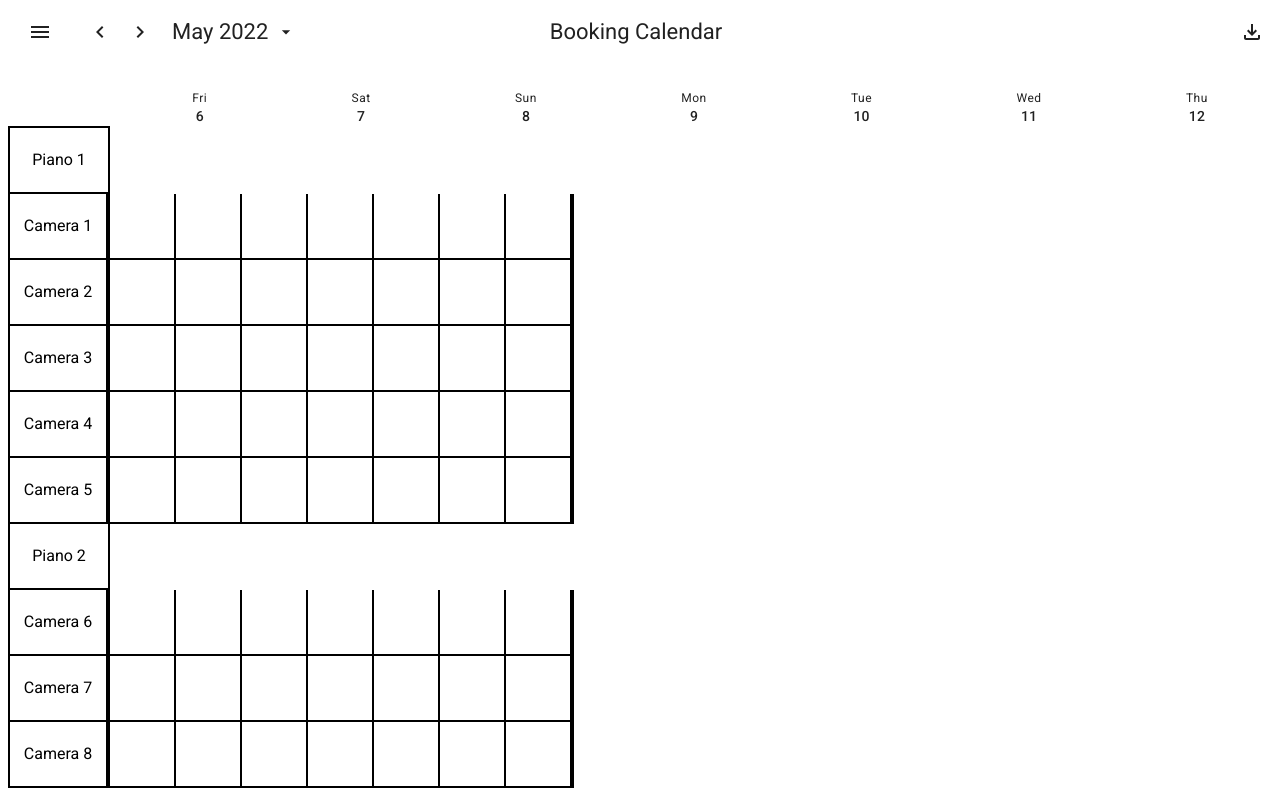
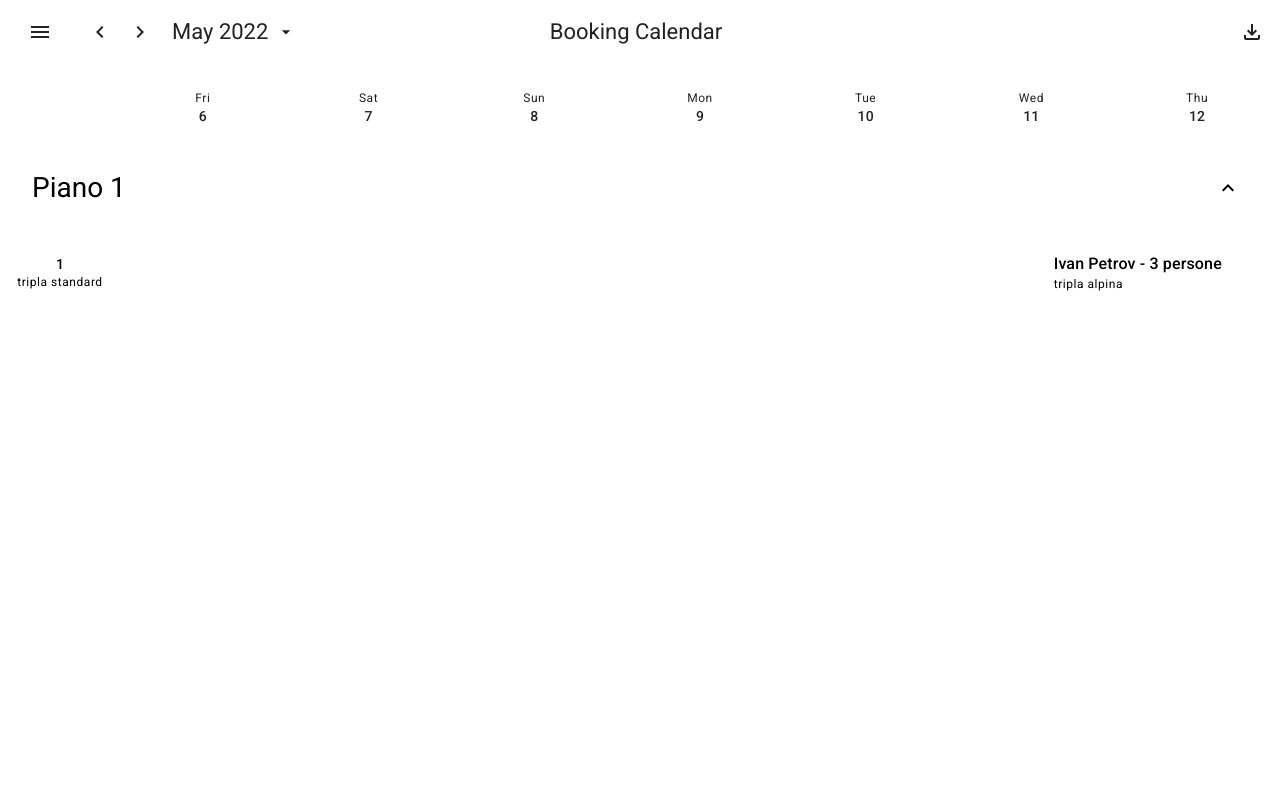
Before and after one commit to dropik/booking-calendar-app, a React app: page / in a window 1280 px wide. Built offline with nearby package versions, Linux system fonts and the light colour scheme; what rgb-lab would draw is missing.

Commit message:
Implemented static layout for new table design

```diff
--- a/src/App.tsx
+++ b/src/App.tsx
@@ -4,8 +4,6 @@ import GlobalStyles from "@mui/material/GlobalStyles";
 import Box from "@mui/material/Box";
 
 import TopAppBar from "./components/TopAppBar";
-import Hotel from "./components/Hotel";
-import TableContainer from "./components/TableContainer";
 import SaveAndResetWidget from "./components/SaveAndResetWidget";
 import AppDrawer from "./components/AppDrawer";
 import ConnectionError from "./components/ConnectionError";
@@ -17,6 +15,7 @@ import "@fontsource/roboto/300.css";
 import "@fontsource/roboto/400.css";
 import "@fontsource/roboto/500.css";
 import "@fontsource/roboto/700.css";
+import Table from "./components/Table";
 
 export default function App(): JSX.Element {
   const theme = useTheme();
@@ -36,12 +35,14 @@ export default function App(): JSX.Element {
           "&.tile-grabbing": {
             cursor: "grabbing"
           }
+        },
+        body: {
+          margin: 0
         }
       }} />
       <TopAppBar />
       <AppDrawer />
-      <Hotel />
-      <TableContainer />
+      <Table />
       <SaveAndResetWidget />
       <ConnectionError />
       <Dialog />
--- /dev/null
+++ b/src/components/Table/index.tsx
@@ -0,0 +1,107 @@
+import React from "react";
+import { useTheme } from "@mui/material/styles";
+import Badge from "@mui/material/Badge";
+import Box from "@mui/material/Box";
+import Grid from "@mui/material/Grid";
+import Stack from "@mui/material/Stack";
+import Typography from "@mui/material/Typography";
+import ExpandLessOutlined from "@mui/icons-material/ExpandLessOutlined";
+
+import M3IconButton from "../m3/M3IconButton";
+import DrawerAdjacent from "../m3/DrawerAdjacent";
+
+export default function Table(): JSX.Element {
+  const theme = useTheme();
+
+  return (
+    <DrawerAdjacent>
+      <Stack spacing={1} sx={{
+        mt: "9.5rem",
+        color: theme.palette.onSurface.light
+      }}>
+        <Box>
+          <Box sx={{
+            display: "flex",
+            alignItems: "center",
+            justifyContent: "space-between",
+            pl: "2rem",
+            pr: "2rem",
+            pt: "1rem",
+            pb: "1rem",
+            borderBottom: `1px solid ${theme.palette.outline.light}`
+          }}>
+            <Typography variant="headlineMedium">Piano 1</Typography>
+            <M3IconButton>
+              <ExpandLessOutlined />
+            </M3IconButton>
+          </Box>
+          <Stack spacing={0}>
+            <Box sx={{
+              position: "relative"
+            }}>
+              <Box sx={{
+                position: "absolute",
+                display: "flex",
+                flexDirection: "column",
+                alignItems: "center",
+                justifyContent: "center",
+                left: 0,
+                top: 0,
+                bottom: 0,
+                width: "5.5rem",
+                pr: "1rem",
+                pl: "1rem",
+                borderRight: `1px solid ${theme.palette.outline.light}`
+              }}>
+                <Typography variant="labelLarge">1</Typography>
+                <Typography variant="bodySmall">tripla standard</Typography>
+              </Box>
+              <Box sx={{
+                ml: "7.5rem",
+                mt: "0.5rem",
+                mb: "0.5rem"
+              }}>
+                <Grid container columnSpacing={1} rowSpacing={0} columns={7}>
+                  <Grid item xs={5.5}>
+                    <Box sx={{
+                      height: "calc(5rem - 2px)",
+                      borderTopRightRadius: "0.75rem",
+                      borderBottomRightRadius: "0.75rem",
+                      border: `1px dashed ${theme.palette.outline.light}`,
+                      borderLeft: 0
+                    }}></Box>
+                  </Grid>
+                  <Grid item xs={1.5}>
+                    <Badge anchorOrigin={{ vertical: "top", horizontal: "left" }} badgeContent=" " color="error" variant="dot" sx={{
+                      display: "block",
+                      "& .MuiBadge-badge": {
+                        top: "0.75rem",
+                        left: "0.75rem"
+                      }
+                    }}>
+                      <Box sx={{
+                        display: "flex",
+                        flexDirection: "column",
+                        alignItems: "start",
+                        justifyContent: "center",
+                        height: "3rem",
+                        p: "1rem",
+                        borderTopLeftRadius: "0.75rem",
+                        borderBottomLeftRadius: "0.75rem",
+                        backgroundColor: theme.palette.booking1Container.light,
+                        color: theme.palette.onBooking1Container.light,
+                      }}>
+                        <Typography variant="titleMedium">Ivan Petrov - 3 persone</Typography>
+                        <Typography variant="bodySmall">tripla alpina</Typography>
+                      </Box>
+                    </Badge>
+                  </Grid>
+                </Grid>
+              </Box>
+            </Box>
+          </Stack>
+        </Box>
+      </Stack>
+    </DrawerAdjacent>
+  );
+}
--- a/src/components/TopAppBar/DateInput.tsx
+++ b/src/components/TopAppBar/DateInput.tsx
@@ -1,15 +1,18 @@
 import React, { useRef, useState } from "react";
 import ArrowDropDownIcon from "@mui/icons-material/ArrowDropDownOutlined";
 import Popover from "@mui/material/Popover";
+import Box from "@mui/material/Box";
+import Typography from "@mui/material/Typography";
+import ChevronLeftOutlined from "@mui/icons-material/ChevronLeftOutlined";
+import ChevronRightOutlined from "@mui/icons-material/ChevronRightOutlined";
 
 import M3TextButton from "../m3/M3TextButton";
+import M3IconButton from "../m3/M3IconButton";
 import M3DatePicker from "../m3/M3DatePicker";
 
 import * as Utils from "../../utils";
 import { useAppDispatch, useColumns, useCurrentDate, useLeftmostDate } from "../../redux/hooks";
 import * as TableSlice from "../../redux/tableSlice";
-import { Box, Typography } from "@mui/material";
-import { ChevronLeftOutlined, ChevronRightOutlined } from "@mui/icons-material";
 
 export default function DateInput(): JSX.Element {
   const dispatch = useAppDispatch();
@@ -75,12 +78,12 @@ export default function DateInput(): JSX.Element {
       <Box sx={{
         display: "flex"
       }}>
-        <M3TextButton iconOnly onClick={goPrev}>
+        <M3IconButton onClick={goPrev}>
           <ChevronLeftOutlined />
-        </M3TextButton>
-        <M3TextButton iconOnly onClick={goNext}>
+        </M3IconButton>
+        <M3IconButton onClick={goNext}>
           <ChevronRightOutlined />
-        </M3TextButton>
+        </M3IconButton>
       </Box>
       <M3TextButton
         ref={ref}
--- a/src/components/TopAppBar/DatesContainer/Dates.tsx
+++ b/src/components/TopAppBar/DatesContainer/Dates.tsx
@@ -1,5 +1,6 @@
 import React, { useMemo } from "react";
 import Box from "@mui/material/Box";
+import Grid from "@mui/material/Grid";
 
 import { useDates } from "../../../redux/hooks";
 
@@ -11,11 +12,14 @@ export default function Dates(): JSX.Element {
 
   return (
     <Box sx={{
-      display: "flex",
       height: "100%",
       ml: "7.5rem"
     }}>
-      {dayCells}
+      <Grid container spacing={0} columns={7} sx={{
+        height: "100%"
+      }}>
+        {dayCells}
+      </Grid>
     </Box>
   );
 }
--- a/src/components/TopAppBar/DatesContainer/Day.tsx
+++ b/src/components/TopAppBar/DatesContainer/Day.tsx
@@ -1,6 +1,6 @@
 import React, { memo } from "react";
-import Box from "@mui/material/Box";
 import Typography from "@mui/material/Typography";
+import Grid from "@mui/material/Grid";
 
 type Props = {
   x: string
@@ -13,8 +13,7 @@ export default memo(function Day({ x }: Props): JSX.Element {
   dayOfWeek = `${dayOfWeek[0].toLocaleUpperCase()}${dayOfWeek.substring(1)}`;
 
   return (
-    <Box sx={{
-      flexGrow: 1,
+    <Grid item xs={1} sx={{
       display: "flex",
       flexDirection: "column",
       justifyContent: "center",
@@ -22,6 +21,6 @@ export default memo(function Day({ x }: Props): JSX.Element {
     }}>
       <Typography variant="bodySmall">{dayOfWeek}</Typography>
       <Typography variant="labelLarge">{day}</Typography>
-    </Box>
+    </Grid>
   );
 });
--- a/src/components/TopAppBar/DownloadButton.tsx
+++ b/src/components/TopAppBar/DownloadButton.tsx
@@ -1,8 +1,8 @@
 import React, { useState } from "react";
 import FileDownloadOutlinedIcon from "@mui/icons-material/FileDownloadOutlined";
 
-import M3TextButton from "../m3/M3TextButton";
 import DownloadMenu from "../Menu/DownloadMenu";
+import M3IconButton from "../m3/M3IconButton";
 
 export default function DownloadButton(): JSX.Element {
   const [anchorEl, setAnchorEl] = useState<HTMLElement | null>(null);
@@ -15,13 +15,12 @@ export default function DownloadButton(): JSX.Element {
 
   return (
     <div>
-      <M3TextButton
-        iconOnly
+      <M3IconButton
         focused={open}
         onClick={(event) => setAnchorEl(event.currentTarget)}
       >
         <FileDownloadOutlinedIcon />
-      </M3TextButton>
+      </M3IconButton>
       <DownloadMenu anchorEl={anchorEl} onClose={close} />
     </div>
   );
--- a/src/components/TopAppBar/DrawerButton.tsx
+++ b/src/components/TopAppBar/DrawerButton.tsx
@@ -5,7 +5,7 @@ import MenuIcon from "@mui/icons-material/Menu";
 import { useAppDispatch } from "../../redux/hooks";
 import * as DrawerSlice from "../../redux/drawerSlice";
 
-import M3TextButton from "../m3/M3TextButton";
+import M3IconButton from "../m3/M3IconButton";
 
 export default function DrawerButton(): JSX.Element {
   const dispatch = useAppDispatch();
@@ -16,14 +16,13 @@ export default function DrawerButton(): JSX.Element {
   }
 
   return (
-    <M3TextButton
+    <M3IconButton
       onClick={openDrawer}
-      iconOnly
       sx={{
         color: theme.palette.onSurface.main
       }}
     >
       <MenuIcon />
-    </M3TextButton>
+    </M3IconButton>
   );
 }
--- a/src/components/m3/M3IconButton.tsx
+++ b/src/components/m3/M3IconButton.tsx
@@ -1,39 +1,18 @@
-import React from "react";
-import { alpha, styled } from "@mui/material/styles";
-import IconButton, { IconButtonProps } from "@mui/material/IconButton";
+/* eslint-disable react/prop-types */
+import React, { forwardRef } from "react";
+import { useTheme } from "@mui/material/styles";
 
-const CustomizedButton = styled(IconButton)(({ theme }) => ({
-  color: theme.palette.primary.main,
-  lineHeight: theme.typography.labelLarge.lineHeight,
-  fontSize: theme.typography.labelLarge.fontSize,
-  fontWeight: theme.typography.labelLarge.fontWeight,
-  letterSpacing: theme.typography.labelLarge.letterSpacing,
-  height: "2.5rem",
-  borderRadius: "1.25rem",
-  minWidth: "3rem",
-  paddingLeft: "0.75rem",
-  paddingRight: "0.75rem",
-  ":disabled": {
-    color: alpha(theme.palette.onSurface.main, theme.opacities.disabled)
-  },
-  ":hover .MuiTouchRipple-root": {
-    backgroundColor: theme.palette.primary.main,
-    opacity: theme.opacities.hover
-  },
-  ":focus-visible .MuiTouchRipple-root": {
-    backgroundColor: theme.palette.primary.main,
-    opacity: theme.opacities.focus
-  },
-  ":active .MuiTouchRipple-root": {
-    backgroundColor: theme.palette.primary.main,
-    opacity: theme.opacities.press
-  }
-}));
+import M3TextButton, { M3TextButtonProps } from "./M3TextButton";
 
-export default function M3IconButton(props: IconButtonProps): JSX.Element {
+const M3IconButton = forwardRef<HTMLButtonElement, M3TextButtonProps>(function M3IconButton({ sx, ...props }, ref): JSX.Element {
+  const theme = useTheme();
+
   return (
-    <CustomizedButton {...props} disableFocusRipple disableTouchRipple>
-      {props.children}
-    </CustomizedButton>
+    <M3TextButton iconOnly ref={ref} sx={{
+      ...sx,
+      color: theme.palette.onSurfaceVariant.light
+    }} {...props} />
   );
-}
+});
+
+export default M3IconButton;
--- a/src/components/m3/M3TextButton.tsx
+++ b/src/components/m3/M3TextButton.tsx
@@ -6,7 +6,7 @@ import Typography from "@mui/material/Typography";
 
 import { StateLayer } from "./Tints";
 
-interface M3TextButtonProps extends ButtonProps {
+export interface M3TextButtonProps extends ButtonProps {
   iconOnly?: boolean;
   focused?: boolean;
 }
```
